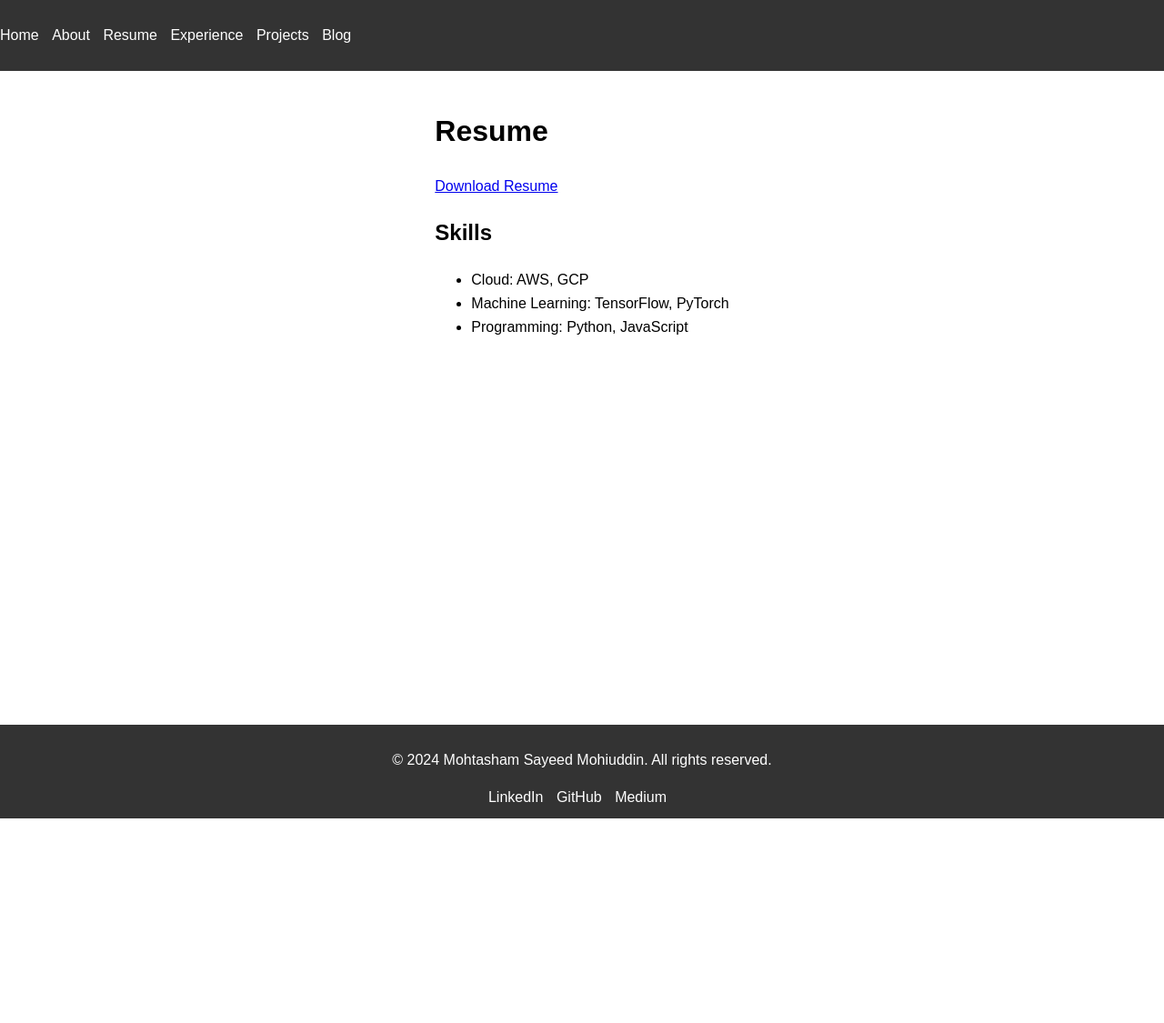
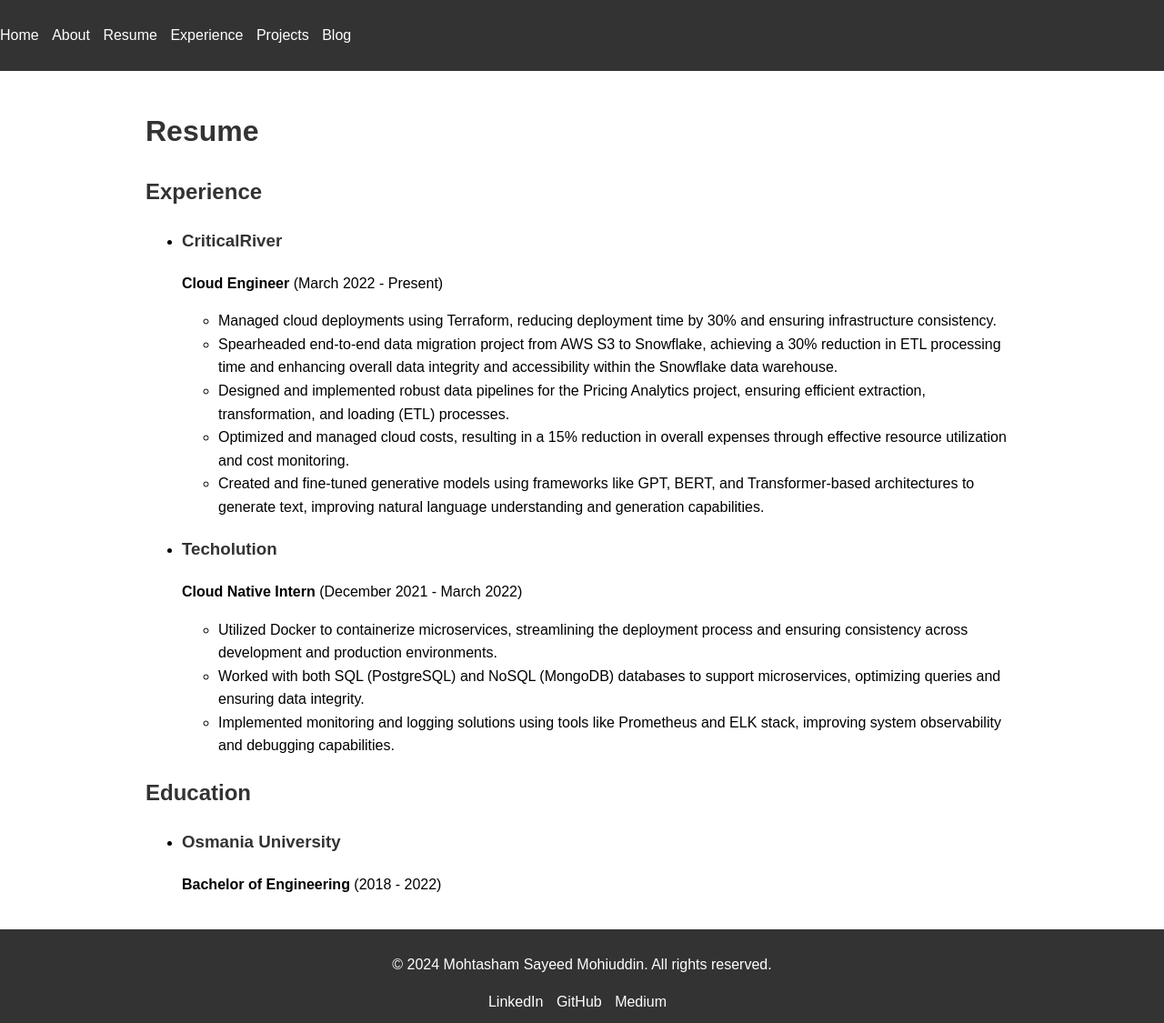
Before and after one commit to mohtasham9/mohtasham9.github.io, a Jekyll site: the page built from docs/resume.markdown, in a window 1280 px wide. Shown: the whole page at 91% size. Built offline with Jekyll 4.4.1, drawn with Linux system fonts in a browser that asks for light colours; before the commit the page ends 900 px from its top, so only the background shows below that.

Commit message:
Added complete code

```diff
--- a/docs/_layouts/resume.html
+++ b/docs/_layouts/resume.html
@@ -0,0 +1,50 @@
+<!DOCTYPE html>
+<html lang="en">
+<head>
+  <meta charset="UTF-8">
+  <meta name="viewport" content="width=device-width, initial-scale=1.0">
+  <title>{{ page.title }}</title>
+  <link rel="stylesheet" href="{{ '/assets/css/style.css' | relative_url }}">
+</head>
+<body>
+  {% include header.html %}
+  <main class="container">
+    <h1>{{ page.title }}</h1>
+    <section>
+      <h2>Experience</h2>
+      <ul>
+        <li>
+          <h3>CriticalRiver</h3>
+          <p><strong>Cloud Engineer</strong> (March 2022 - Present)</p>
+          <ul>
+            <li>Managed cloud deployments using Terraform, reducing deployment time by 30% and ensuring infrastructure consistency.</li>
+            <li>Spearheaded end-to-end data migration project from AWS S3 to Snowflake, achieving a 30% reduction in ETL processing time and enhancing overall data integrity and accessibility within the Snowflake data warehouse.</li>
+            <li>Designed and implemented robust data pipelines for the Pricing Analytics project, ensuring efficient extraction, transformation, and loading (ETL) processes.</li>
+            <li>Optimized and managed cloud costs, resulting in a 15% reduction in overall expenses through effective resource utilization and cost monitoring.</li>
+            <li>Created and fine-tuned generative models using frameworks like GPT, BERT, and Transformer-based architectures to generate text, improving natural language understanding and generation capabilities.</li>
+          </ul>
+        </li>
+        <li>
+          <h3>Techolution</h3>
+          <p><strong>Cloud Native Intern</strong> (December 2021 - March 2022)</p>
+          <ul>
+            <li>Utilized Docker to containerize microservices, streamlining the deployment process and ensuring consistency across development and production environments.</li>
+            <li>Worked with both SQL (PostgreSQL) and NoSQL (MongoDB) databases to support microservices, optimizing queries and ensuring data integrity.</li>
+            <li>Implemented monitoring and logging solutions using tools like Prometheus and ELK stack, improving system observability and debugging capabilities.</li>
+          </ul>
+        </li>
+      </ul>
+    </section>
+    <section>
+      <h2>Education</h2>
+      <ul>
+        <li>
+          <h3>Osmania University</h3>
+          <p><strong>Bachelor of Engineering</strong> (2018 - 2022)</p>
+        </li>
+      </ul>
+    </section>
+  </main>
+  {% include footer.html %}
+</body>
+</html>
--- a/docs/assets/css/style.css
+++ b/docs/assets/css/style.css
@@ -41,6 +41,7 @@
     color: #fff;
     text-align: center;
     padding: 10px 0;
+    margin-top: auto; /* Push footer to the bottom of the page */
   }
 
   footer ul {
@@ -58,3 +59,29 @@
     color: #fff;
     text-decoration: none;
   }
+
+  .section {
+    margin-bottom: 40px;
+  }
+
+  h1, h2, h3 {
+    color: #333;
+  }
+
+  .intro-content {
+    display: flex;
+    align-items: center;
+    text-align: center;
+    flex-direction: column;
+  }
+
+  .profile-photo {
+    border-radius: 50%;
+    max-width: 150px;
+    margin-bottom: 20px;
+  }
+
+  .intro-text {
+    max-width: 600px;
+    margin: auto;
+  }
--- a/docs/index.markdown
+++ b/docs/index.markdown
@@ -1,6 +1,4 @@
 ---
-# Feel free to add content and custom Front Matter to this file.
-# To modify the layout, see https://jekyllrb.com/docs/themes/#overriding-theme-defaults
-
 layout: home
+title: Home
 ---
--- a/docs/resume.markdown
+++ b/docs/resume.markdown
@@ -1,13 +1,4 @@
 ---
-layout: default
+layout: resume
 title: Resume
 ---
-
-# Resume
-
-[Download Resume](path-to-your-resume.pdf)
-
-## Skills
-- Cloud: AWS, GCP
-- Machine Learning: TensorFlow, PyTorch
-- Programming: Python, JavaScript
```
Also changed, not shown: docs/_layouts/blog.html (added, +14 -0 lines), docs/_layouts/home.html (+33 -13 lines), docs/assets/images/mohtasham.png (added).
